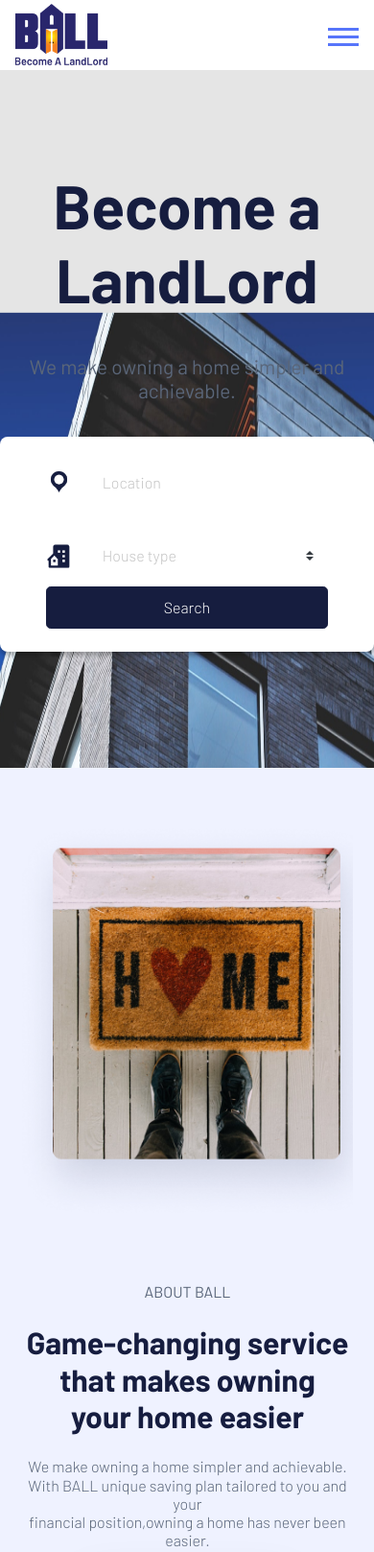
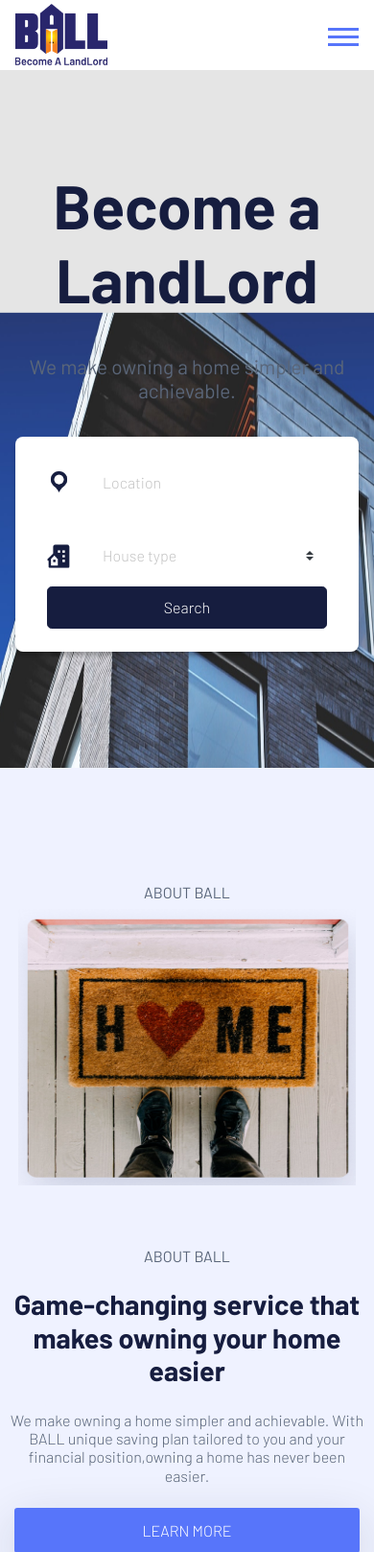
Before and after one commit to Highrachy/ballers-ws, a PHP site: page /ballers/public/index.php in a window 390 px wide. Shown: the top 1617 px of the page at 96% size. Run offline with PHP 8.4, Linux system fonts and the light colour scheme; style sheets or scripts are compiled from the project's sources; some libraries are stand-ins or nearby versions.

Commit message:
ft: fixup mobile & tab

```diff
--- a/public/index.php
+++ b/public/index.php
@@ -7,7 +7,7 @@
       <h6 class="holding-mid">We make owning a home simpler and achievable.</h6>
     </section>
 
-    <section class="col-lg-8 col-md-11 col-12 holding-form">
+    <section class="col-lg-8 col-11 holding-form">
       <form class="form-inline index-form">
         <label class="sr-only" for="location">Location</label>
         <div class="input-group col-lg-4 col-sm-12">
@@ -44,6 +44,10 @@
 
   <!-- About Ball -->
   <section class="about-ball row">
+    <div class="col-lg-6 col-12"></div>
+    <div class="col-lg-6 col-12 about">
+      <h6 class="about-ball-title">ABOUT BALL</h6>
+    </div>
     <div class="col-sm-6 col-12 text-center home-img">
       <img src="./assets/img/home.png" class="home" alt="home image">
       <img src="./assets/img/home-tab.png" class="home-tab" alt="home image">
@@ -134,8 +138,8 @@
           <p class="how-text">Convert structure to extended mortgage plan at affordable rates from 6% per annum.</p>
         </div>
 
-        <div class="col-sm-2 col-12"></div>
-        <div class="col-sm-10 col-12">
+        <div class="col-2"></div>
+        <div class="col-10">
           <button class="btn btn-lg big-button">SIGN UP NOW</button>
         </div>
       </div>
```
Also changed, not shown: _.htaccess (added), public/assets/img/holding-tab.png (deleted), public/assets/img/home-tab.png, public/assets/scss/_index.scss, public/assets/scss/_navbar.scss.
